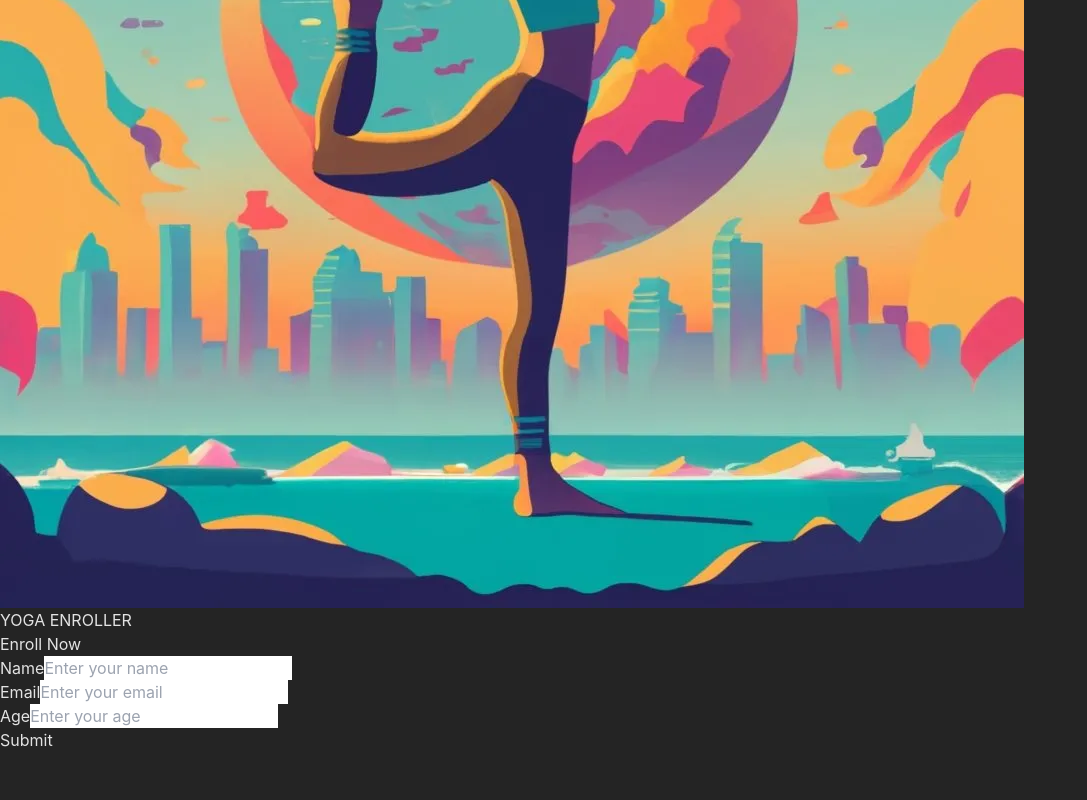
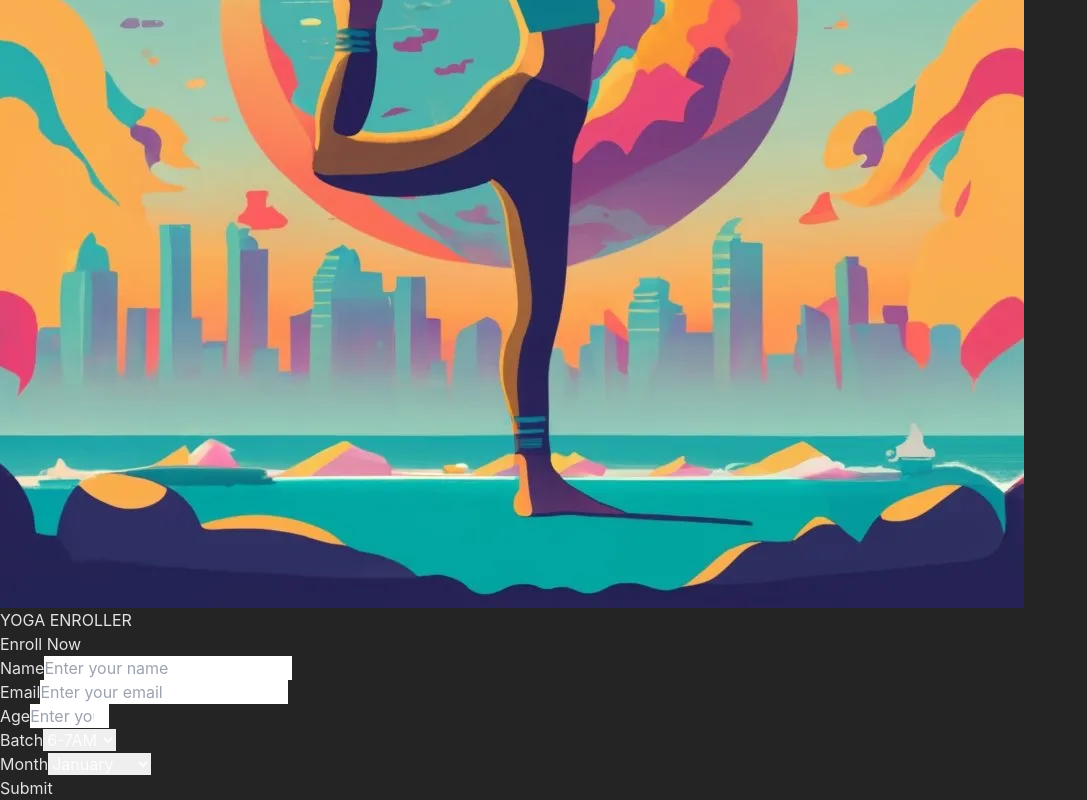
Before and after one commit to subhadip001/yoga-enroller, a React (Vite) app: page / in a window 1280 px wide. Shown: the part 416-1216 px from the top of the page, without its empty margins (0-1087 px from the left). Before the commit the page ends 1168 px from the top, so only its background shows below. Built offline with nearby package versions, Linux system fonts and the light colour scheme.

Commit message:
Update App.tsx and axiosConfig.ts

```diff
--- a/src/App.tsx
+++ b/src/App.tsx
@@ -3,7 +3,53 @@ import yoga from "./assets/yoga.webp";
 import axiosClient from "./utils/axiosConfig";
 
 function App() {
-  const [loading, setLoading] = useState(false);
+  const [loading, setLoading] = useState<String>("");
+  const [error, setError] = useState<String>("");
+
+  const handleMakePayment = async (
+    enroll_id: string | number,
+    user_id: string | number,
+    month: string | number
+  ) => {
+    try {
+      setLoading("Making Payment");
+      const response = await axiosClient.post("/payments", {
+        enroll_id: enroll_id,
+        user_id: user_id,
+        month: month,
+      });
+      console.log(response.data);
+    } catch (error) {
+      console.log(error);
+      console.log((error as any).response.data);
+    } finally {
+    }
+  };
+
+  const handleEnroll = async (
+    id: string | number,
+    batch: string,
+    month: string | number
+  ) => {
+    try {
+      setLoading("Enrolling");
+      const response = await axiosClient.post("/enrollments", {
+        user_id: id,
+        batch: batch,
+        month: month,
+      });
+      console.log(response.data);
+
+      const { user_id } = response.data;
+
+      await handleMakePayment(response.data?.id, user_id, month);
+    } catch (error) {
+      console.log(error);
+      console.log((error as any).response.data);
+    } finally {
+      setLoading("");
+    }
+  };
 
   const handleFormSubmit = async (e: React.FormEvent<HTMLFormElement>) => {
     e.preventDefault();
@@ -12,7 +58,7 @@ function App() {
     console.log(data);
 
     try {
-      setLoading(true);
+      setLoading("Submitting");
       const response = await axiosClient.post("/users", {
         name: data.name,
         email: data.email,
@@ -20,10 +66,18 @@ function App() {
       });
 
       console.log(response.data);
+      const { id } = response.data;
+      await handleEnroll(id, data.batch as string, data.month as string);
+      setLoading("Payment Successful");
     } catch (error) {
       console.log(error);
+      console.log((error as any).response.data);
+      setError((error as any).response.data.detail);
     } finally {
-      setLoading(false);
+      setTimeout(() => {
+        setLoading("");
+        setError("");
+      }, 2000);
     }
   };
   return (
@@ -36,7 +90,7 @@ function App() {
             className="w-full h-full object-cover object-center"
           />
         </div>
-        <div className="right h-full w-[95%] sm:w-[55%] p-5">
+        <div className="right h-full absolute sm:relative z-50 w-[95%] sm:w-[55%] p-5">
           <span className="text-3xl md:text-5xl font-semibold">
             YOGA ENROLLER
           </span>
@@ -54,6 +108,7 @@ function App() {
                 name="name"
                 id="name"
                 placeholder="Enter your name"
+                required
                 className="border-2 border-gray-400 rounded-md px-2 py-1 mt-1"
               />
             </div>
@@ -66,6 +121,7 @@ function App() {
                 name="email"
                 id="email"
                 placeholder="Enter your email"
+                required
                 className="border-2 border-gray-400 rounded-md px-2 py-1 mt-1"
               />
             </div>
@@ -75,19 +131,69 @@ function App() {
               </label>
               <input
                 type="number"
-                name="number"
-                id="number"
+                name="age"
+                id="age"
+                min={18}
+                max={65}
                 placeholder="Enter your age"
+                required
                 className="border-2 border-gray-400 rounded-md px-2 py-1 mt-1"
               />
             </div>
+            <div className="flex flex-col mt-4">
+              <label htmlFor="batch" className="text-sm font-semibold">
+                Batch
+              </label>
+              <select
+                name="batch"
+                id="batch"
+                required
+                className="border-2 border-gray-400 rounded-md px-2 py-1 mt-1"
+              >
+                <option value="6-7AM">6-7AM</option>
+                <option value="7-8AM">7-8AM</option>
+                <option value="8-9AM">8-9AM</option>
+                <option value="9-10AM">5-6PM</option>
+              </select>
+            </div>
+            <div className="flex flex-col mt-4">
+              <label htmlFor="month" className="text-sm font-semibold">
+                Month
+              </label>
+              <select
+                name="month"
+                id="month"
+                required
+                className="border-2 border-gray-400 rounded-md px-2 py-1 mt-1"
+              >
+                <option value="1">January</option>
+                <option value="2">February</option>
+                <option value="3">March</option>
+                <option value="4">April</option>
+                <option value="5">May</option>
+                <option value="6">June</option>
+                <option value="7">July</option>
+                <option value="8">August</option>
+                <option value="9">September</option>
+                <option value="10">October</option>
+                <option value="11">November</option>
+                <option value="12">December</option>
+              </select>
+            </div>
+
             <div className="flex flex-col mt-6">
               <button
                 className="bg-white text-[#000] px-2 py-1 rounded-md"
                 type="submit"
+                disabled={loading ? true : false}
               >
-                {loading ? "Loading..." : "Submit"}
+                {loading ? loading : "Submit"}
               </button>
+              <span>
+                {error ? (
+                  <span className="text-red-500 text-sm mt-3">{error}</span>
+                ) : null}
+              </span>
             </div>
           </form>
         </div>
--- a/src/utils/axiosConfig.ts
+++ b/src/utils/axiosConfig.ts
@@ -1,8 +1,8 @@
 import axios from "axios";
 
 const axiosClient = axios.create({
-  baseURL: "https://yoga-enroller-eb3lbyeafa-em.a.run.app",
-  withCredentials: false,
+  baseURL: "http://localhost:8000",
+
 });
 
 export default axiosClient;
```
